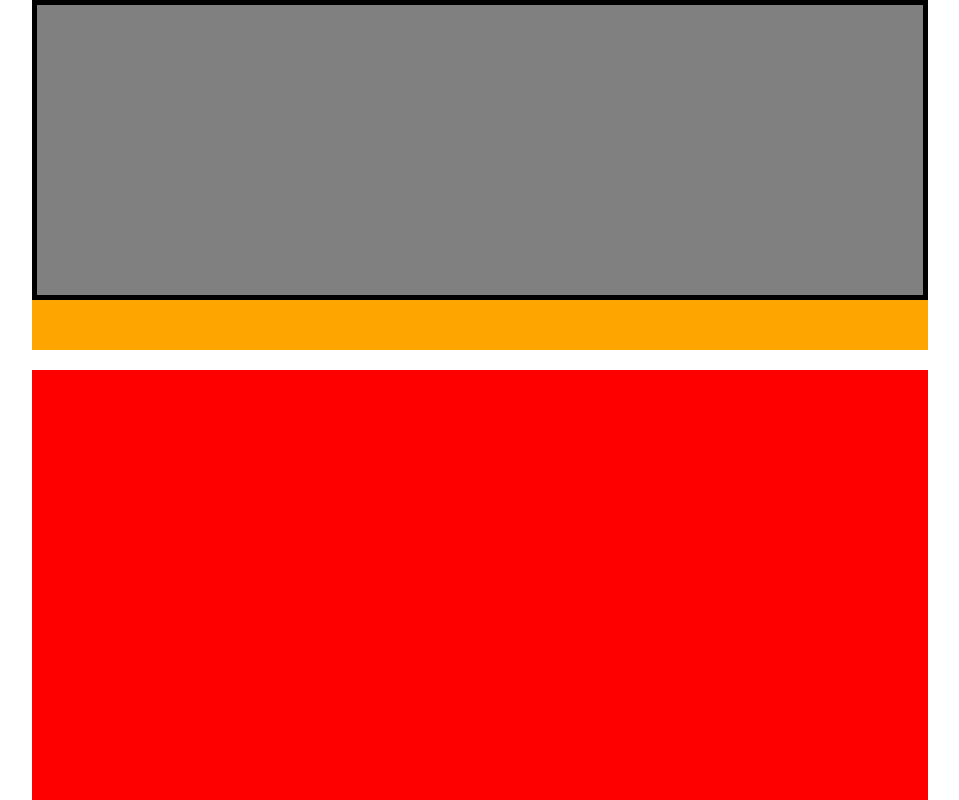
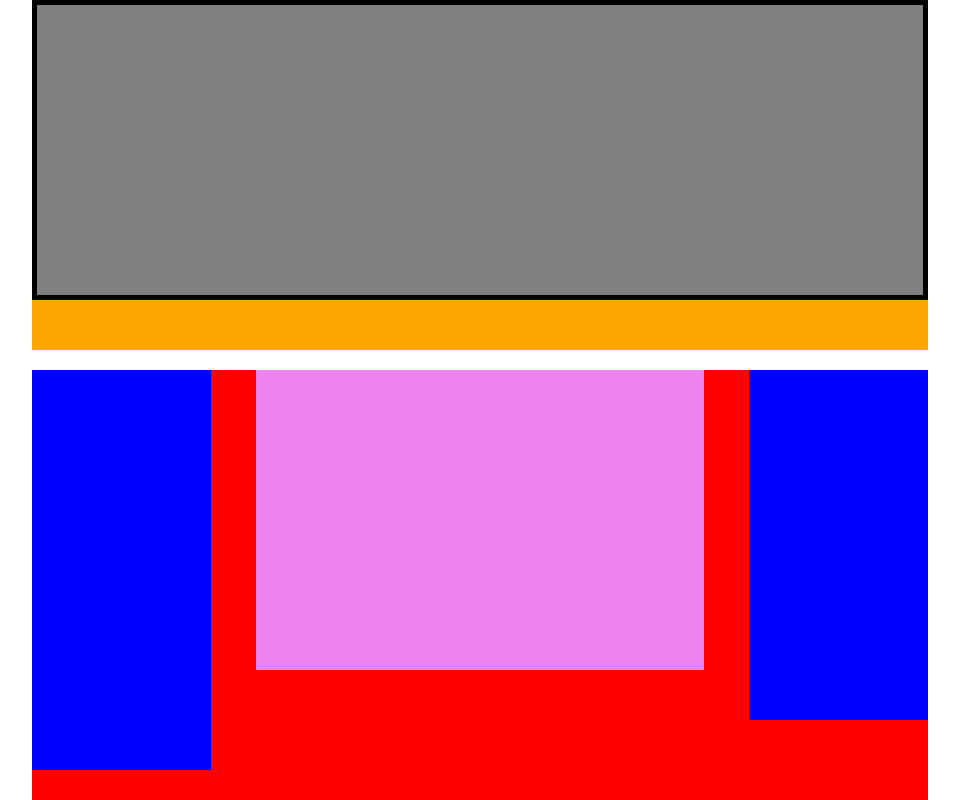
Before and after one commit to Simonecardinale/htmlcss-struttura-wp, a plain HTML site: page index.html in a window 1280 px wide. Shown: the top 800 px of the page, without its empty margins (160-1119 px from the left). Drawn offline with Linux system fonts and the light colour scheme.

Commit message:
upper section main

```diff
--- a/css/style.css
+++ b/css/style.css
@@ -25,3 +25,22 @@ main {
   margin: 20px auto;
   background-color: red;
 }
+
+.column {
+  width: 20%;
+  height: 400px;
+  background-color: blue;
+  float: left;
+}
+
+.central-box {
+  width: 50%;
+  height: 300px;
+  background-color: violet;
+  float: left;
+  margin: 0 5%;
+}
+
+.right {
+  height: 350px;
+}
--- a/index.html
+++ b/index.html
@@ -20,7 +20,15 @@
 
     <!-- corpo principale -->
     <main>
+      <aside class="left column">
 
+      </aside>
+      <div class="central-box">
+
+      </div>
+      <aside class="right column">
+
+      </aside>
     </main>
     <!-- /corpo principale -->
 
```
